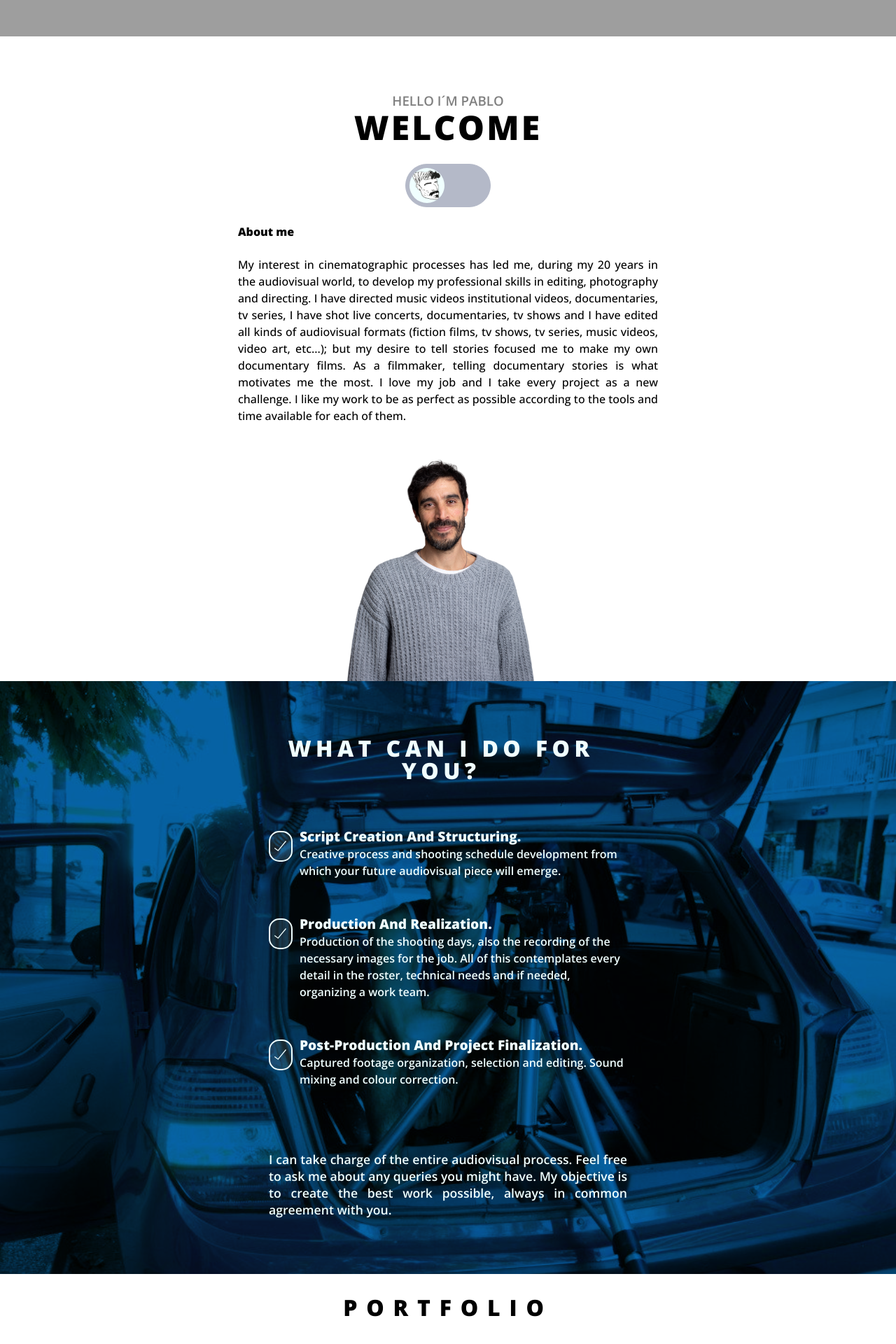
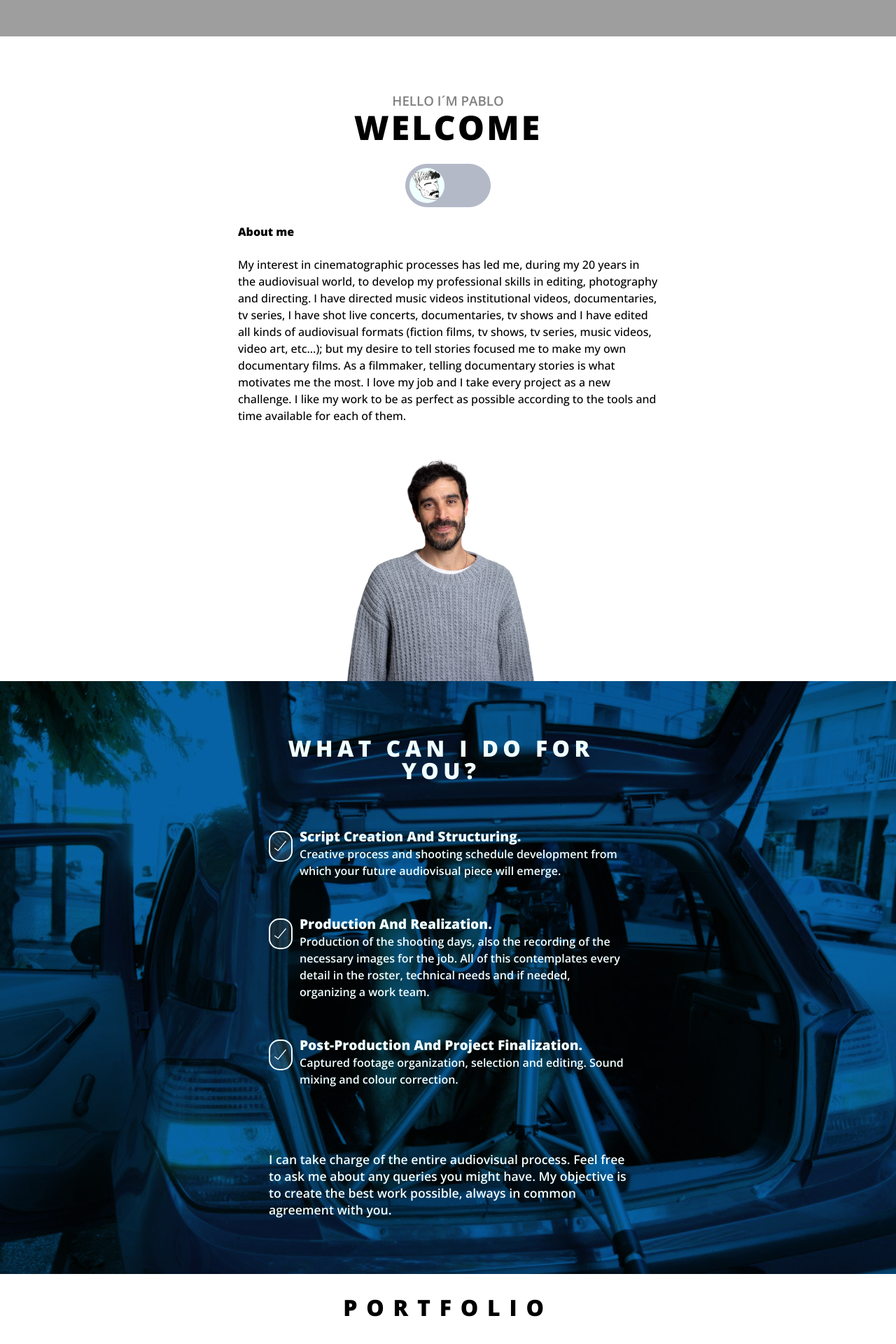
Before and after one commit to AndresDrimer/pablocoronel-react, a React (Vite) app: page / in a window 1280 px wide. Shown: the part 748-2668 px from the top of the page at 70% size. Built offline with nearby package versions, Linux system fonts and the light colour scheme; grey boxes are pictures that could not be loaded.

Commit message:
text-align:left

```diff
--- a/src/App.css
+++ b/src/App.css
@@ -309,7 +309,7 @@ nav {
 .--about-conditional-text-containers {
   max-width: 600px;
   margin: 0 auto;
-  text-align: justify;
+  text-align: left;
 }
 
 .--about-photo {
@@ -457,6 +457,7 @@ nav {
   text-align: justify;
   font-weight: 600;
   font-size: 1.1rem;
+  text-align: left;
 }
 
 /*PORTFOLIO*/
```
